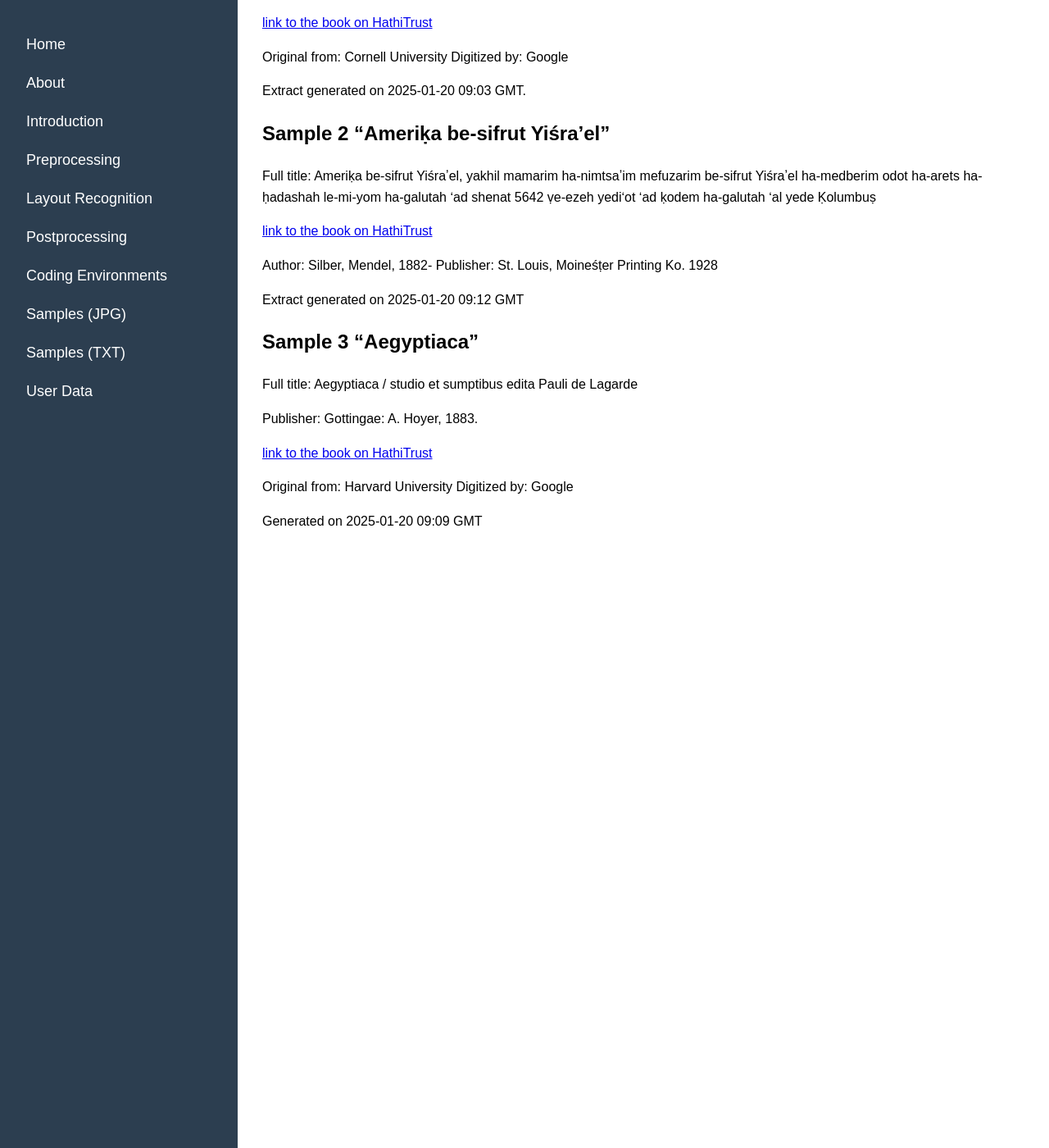
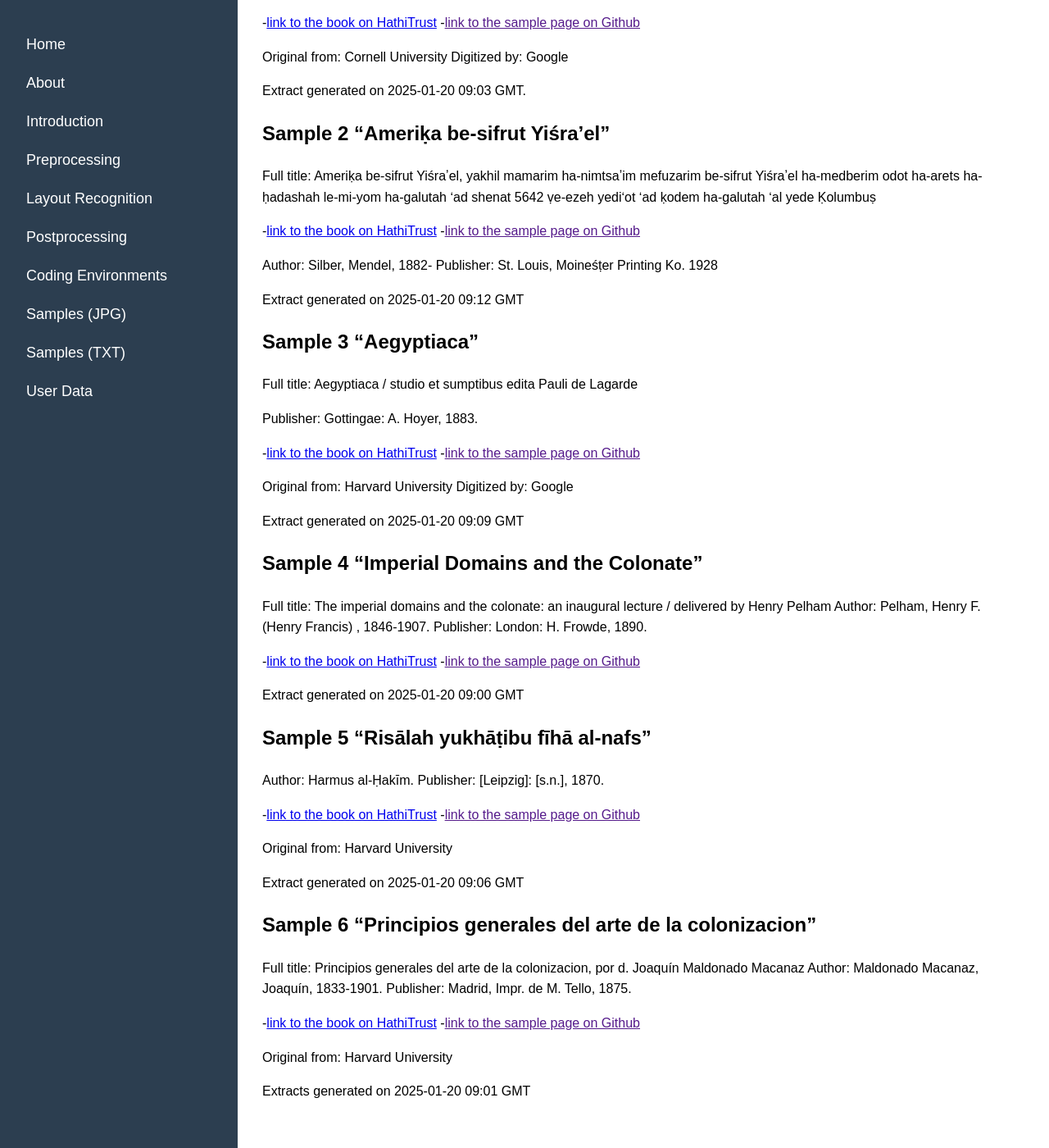
Before and after one commit to stwagner07/atr-historical-research, a Jekyll site: the page built from docs/samplestxt.md, in a window 1280 px wide and 1400 px high, scrolled down 325 px. Shown: the whole window at 82% size. Built offline with Jekyll 4.4.1, drawn with Linux system fonts in a browser that asks for light colours; our own code applies the rules of GitHub Pages for plain Markdown files.

Commit message:
Update samplestxt.md
links added

```diff
--- a/docs/samplestxt.md
+++ b/docs/samplestxt.md
@@ -6,7 +6,8 @@ work in part or in whole for educational, scholarly, or other non-commercial pur
 
 ## Sample 1 "Deutsche Kolonial-Zeitung"
 
-[link to the book on HathiTrust](https://hdl.handle.net/2027/coo.31924011810532)
+-[link to the book on HathiTrust](https://hdl.handle.net/2027/coo.31924011810532)
+-[link to the sample page on Github]()
 
 Original from: Cornell University
 Digitized by:  Google
@@ -20,7 +21,8 @@ Full title: Ameriḳa be-sifrut Yiśraʼel, yakhil mamarim ha-nimtsaʼim
 	   ha-ḥadashah le-mi-yom ha-galutah ʻad shenat 5642 ṿe-ezeh yediʻot
 	   ʻad ḳodem ha-galutah ʻal yede Ḳolumbuṣ
 
-[link to the book on HathiTrust](https://hdl.handle.net/2027/coo.31924026855175)
+-[link to the book on HathiTrust](https://hdl.handle.net/2027/coo.31924026855175)
+-[link to the sample page on Github]()
 
 Author:    Silber, Mendel, 1882-
 Publisher: St. Louis, Moineśṭer Printing Ko. 1928
@@ -33,9 +35,46 @@ Full title: Aegyptiaca / studio et sumptibus edita Pauli de Lagarde
 
 Publisher: Gottingae: A. Hoyer, 1883.
 
-[link to the book on HathiTrust](https://hdl.handle.net/2027/hvd.32044016913402)
+-[link to the book on HathiTrust](https://hdl.handle.net/2027/hvd.32044016913402)
+-[link to the sample page on Github]()
 
 Original from: Harvard University
 Digitized by:  Google
 
-Generated on 2025-01-20 09:09 GMT
+Extract generated on 2025-01-20 09:09 GMT
+
+## Sample 4 "Imperial Domains and the Colonate"
+
+Full title: The imperial domains and the colonate: an inaugural lecture / delivered by Henry Pelham
+Author:    Pelham, Henry F. (Henry Francis) , 1846-1907.
+Publisher: London: H. Frowde, 1890.
+
+-[link to the book on HathiTrust](https://hdl.handle.net/2027/hvd.32044080865439)
+-[link to the sample page on Github]()
+
+Extract generated on 2025-01-20 09:00 GMT
+
+## Sample 5 "Risālah yukhāṭibu fīhā al-nafs"
+
+Author:    Harmus al-Ḥakīm.
+Publisher: [Leipzig]: [s.n.], 1870.
+
+-[link to the book on HathiTrust](https://hdl.handle.net/2027/hvd.hnc88z)
+-[link to the sample page on Github]()
+
+Original from: Harvard University
+
+Extract generated on 2025-01-20 09:06 GMT
+
+## Sample 6 "Principios generales del arte de la colonizacion"
+
+Full title: Principios generales del arte de la colonizacion, por d. Joaquín Maldonado Macanaz
+Author:    Maldonado Macanaz, Joaquín, 1833-1901.
+Publisher: Madrid, Impr. de M. Tello, 1875.
+
+-[link to the book on HathiTrust](https://hdl.handle.net/2027/hvd.hwe5tu)
+-[link to the sample page on Github]()
+
+Original from: Harvard University
+
+Extracts generated on 2025-01-20 09:01 GMT
```
